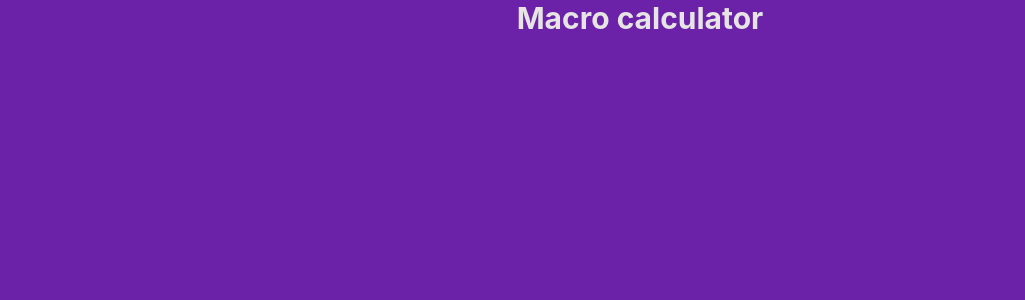
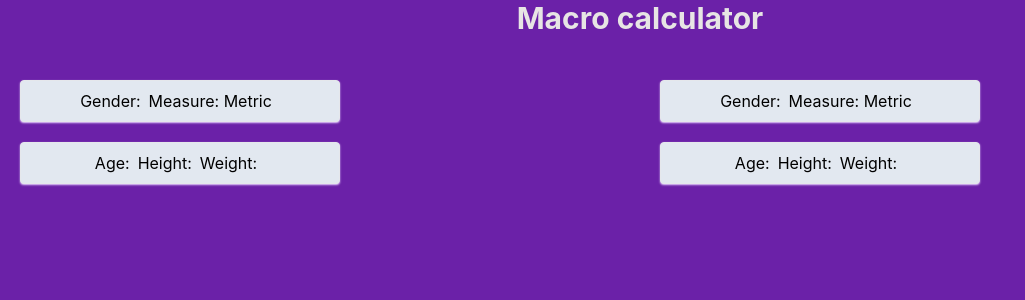
Before and after one commit to FACorreiaa/Macro-Calculator-React, a React (Vite) app: page /results in a window 1280 px wide. Shown: the top 300 px of the page, without its empty margins (0-1025 px from the left). Built offline with nearby package versions, Linux system fonts and the light colour scheme; what @catppuccin/tailwindcss would draw is missing.

Commit message:
start dashboard page

```diff
--- a/src/pages/bmr.tsx
+++ b/src/pages/bmr.tsx
@@ -14,19 +14,20 @@ import { atom, useAtom } from 'jotai';
 
 import FormPageLayout from '../layout/form-layout';
 
+const BmrDefaultValues = {
+	age: '',
+	gender: '',
+	height: '',
+	metric: 'Metric',
+	weight: '',
+};
 export const bmrAtom = atom(0);
-export const bmrCalculationValuesAtom = atom({});
+export const bmrCalculationValuesAtom = atom(BmrDefaultValues);
 
 function BmrPage() {
 	const { handleSubmit, register, formState, setValue, reset } = useZodForm({
 		schema: tdeeSchema,
-		defaultValues: {
-			age: '',
-			height: '',
-			weight: '',
-			metric: 'Metric',
-			gender: '',
-		},
+		defaultValues: BmrDefaultValues,
 		mode: 'onChange',
 		reValidateMode: 'onChange',
 	});
@@ -44,7 +45,6 @@ function BmrPage() {
 
 	function onSubmitbmrDataPage(values: BmrInput) {
 		const bmr = calculateBMR(values);
-		console.log('bmr', bmr);
 		setBmr(bmr);
 		setBmrCalculationValues(values);
 		navigate('/tdee');
--- a/src/pages/results.tsx
+++ b/src/pages/results.tsx
@@ -4,8 +4,44 @@ import { useAtom } from 'jotai';
 import { bmrAtom, bmrCalculationValuesAtom } from './bmr';
 import { tdeeAtom, dietObjectiveAtom, dietObjectiveListAtom } from './tdee';
 
+const DisplayBMRCalculationValues = () => {
+	const [bmrData] = useAtom(bmrCalculationValuesAtom);
+	const { age, gender, height, metric, weight } = bmrData;
+	console.log('bmrData', bmrData);
+	return (
+		<>
+			<div className="container">
+				<div className="m-5 shadow-sm justify-center align-center shadow-purple-200 max-w-xs flex flex-column bg-slate-200 p-2 border border-spacing-2 rounded">
+					<div className="mr-2">
+						<label>Gender: </label>
+						<span>{gender}</span>
+					</div>
+					<div className="mr-2">
+						<label>Measure: </label>
+						<span>{metric}</span>
+					</div>
+				</div>
+
+				<div className="m-5 shadow-sm justify-center align-center shadow-purple-200 max-w-xs flex flex-column bg-slate-200 p-2 border border-spacing-2 rounded">
+					<div className="mr-2 ">
+						<label>Age: </label>
+						<span>{age}</span>
+					</div>
+					<div className="mr-2">
+						<label>Height: </label>
+						<span>{height}</span>
+					</div>
+					<div className="mr-2">
+						<label>Weight: </label>
+						<span>{weight}</span>
+					</div>
+				</div>
+			</div>
+		</>
+	);
+};
+
 function ResultsPage() {
-	const [bmrData] = useAtom(bmrCalculationValuesAtom);
 	const [bmr] = useAtom(bmrAtom);
 	const [tdee] = useAtom(tdeeAtom);
 	const [dietObjective] = useAtom(dietObjectiveAtom);
@@ -16,6 +52,10 @@ function ResultsPage() {
 				title="Calories and Macros results"
 				content="Macro distribution according to goals and objectives and your bio data"
 			/>
+			<div className="container flex flex-column">
+				<DisplayBMRCalculationValues />
+				<DisplayBMRCalculationValues />
+			</div>
 		</ResultsPageLayout>
 	);
 }
--- a/src/styles/results.module.css
+++ b/src/styles/results.module.css
@@ -1,7 +1,7 @@
 .header {
 	min-height: 100vh;
 	display: flex;
-	flex-direction: row;
-	align-items: flex-start;
-	justify-content: center;
+	flex-direction: column;
+	align-items: center;
+	justify-content: flex-start;
 }
```
